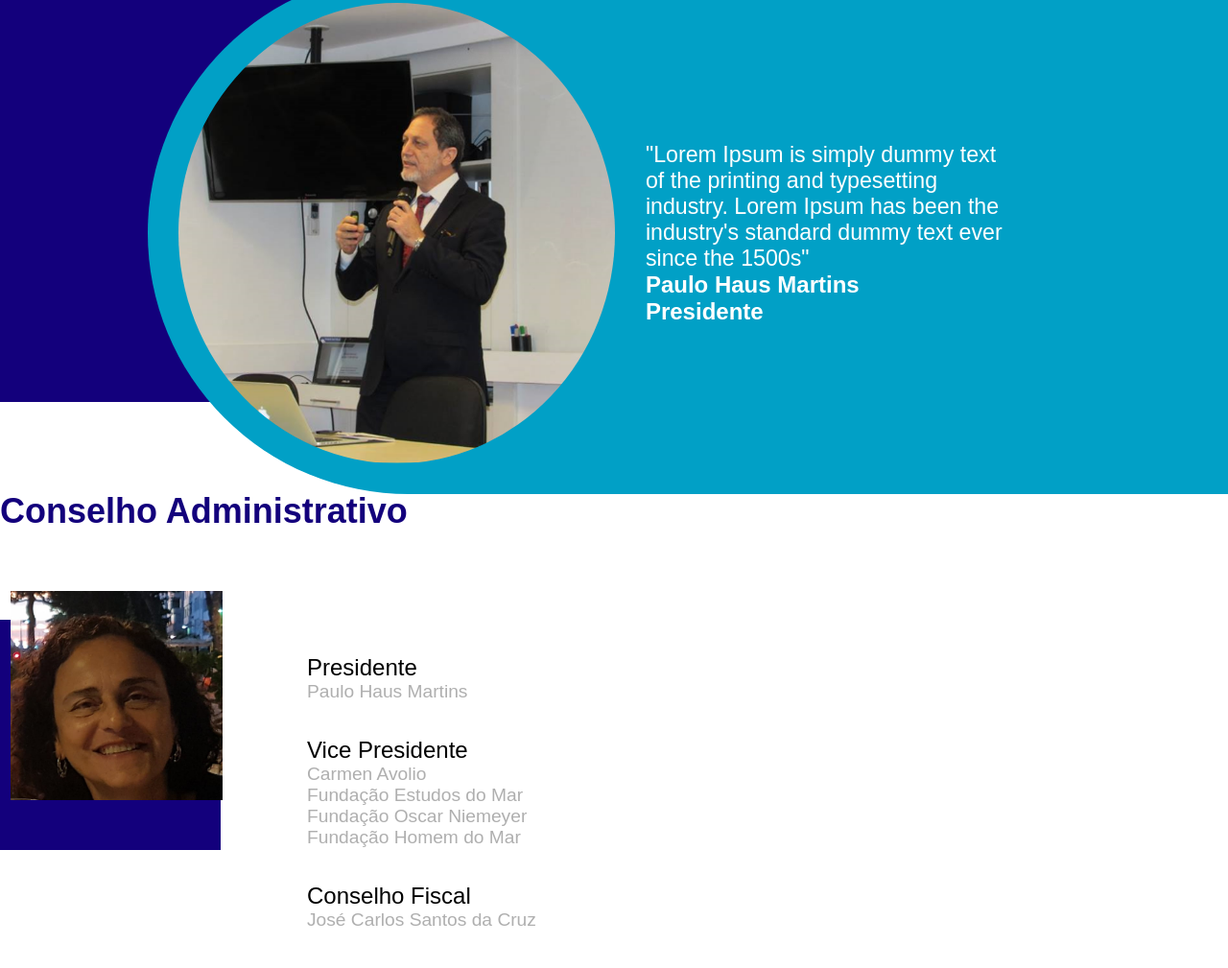
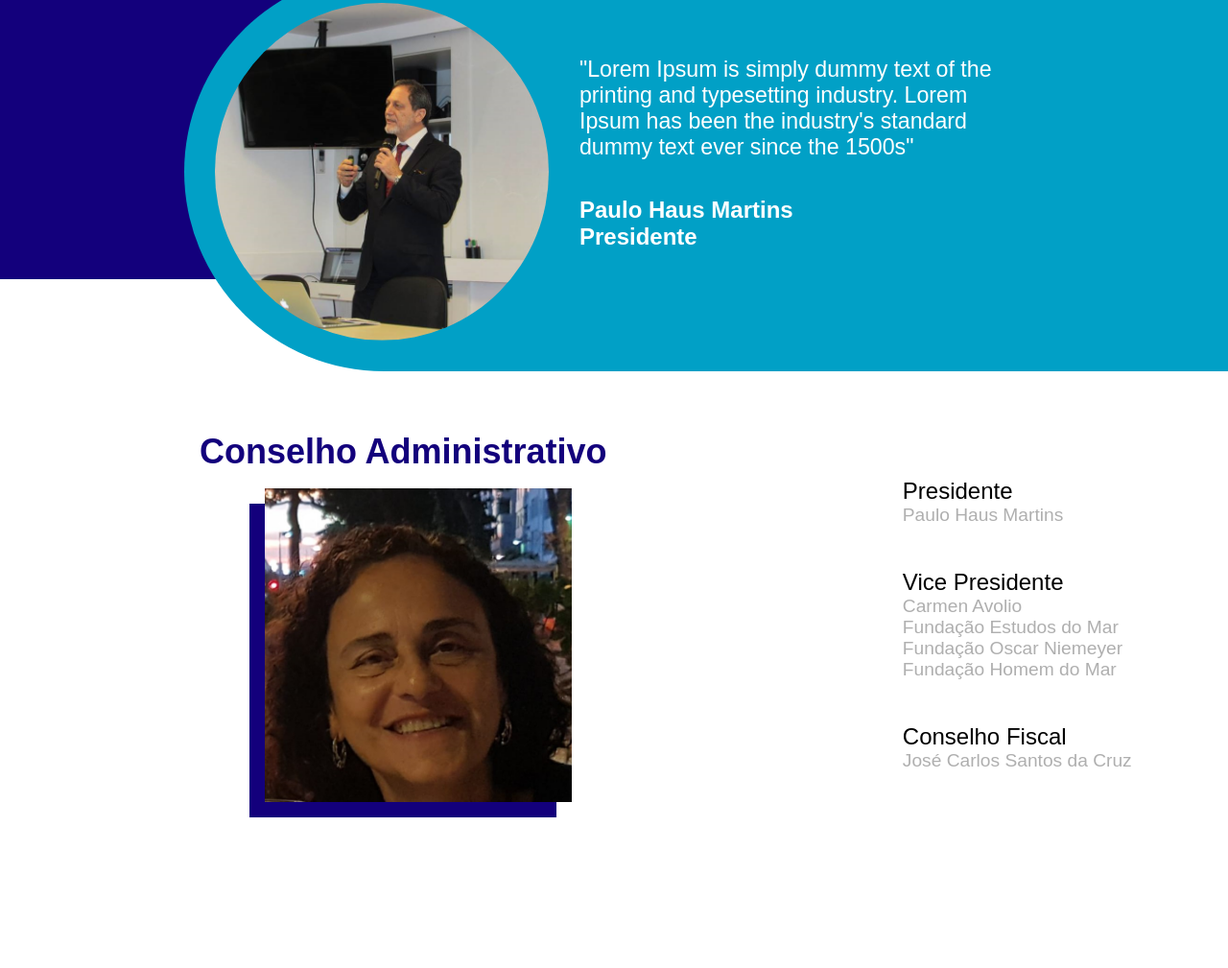
Before and after one commit to rcvares/Funperj, a plain HTML site: page index.html in a window 1280 px wide. Shown: the part 1805-2814 px from the top of the page at 96% size. Drawn offline with Linux system fonts and the light colour scheme; a web font is replaced by a local one.

Commit message:
sugestoes

```diff
--- a/index.html
+++ b/index.html
@@ -48,13 +48,13 @@
 			</div>
 		</section>
 		<section class="container-3">
-			<div class="content-3-div">
-				<h1 class="container-3-title">Conselho Administrativo</h1>
-			</div>
-			<div class="content-3-division">
-				<figure class="container-image-box">
-					<img src="./assets/Carmen-avolio.png" class="container-image" alt="Vice Carmen Avolio" >
-				</figure>
+			<!-- <div class="content-3-division"> -->
+				<div class="container-3-teste">
+					<h1 class="container-3-title">Conselho Administrativo</h1>
+					<figure class="container-image-box">
+						<img src="./assets/Carmen-avolio.png" class="container-image" alt="Vice Carmen Avolio" >
+					</figure>
+				</div>
 				<div class="division-box">
 					<div class="division-container">
 						<h2 class="div-title">Presidente</h2>
@@ -72,7 +72,7 @@
 						<p class="subdivision-box-text">José Carlos Santos da Cruz</p>
 					</div>
 				</div>
-			</div>
+			<!-- </div> -->
 		</section>
 		<section class="container-4">
 			<div class="container-4-division">
--- a/style.css
+++ b/style.css
@@ -7,8 +7,8 @@
 }
 
 .paulo-haus-image {
-    width: 30rem;
-    height: 30rem;
+    width: 35rem;
+    height: 22rem;
     border-radius: 100%;
     margin: 2rem;
     background-image: url(./assets/Paulo-Haus.png);
@@ -222,10 +222,10 @@
 }
 
 .content-2-division {
+  width: 85vw;
   background-color: #01A0C6;
   border-bottom-left-radius: 17rem;
   border-top-left-radius: 17rem;
-    width: 88vw;
   display: flex;
   align-items: center;
   justify-content: space-between;
@@ -245,8 +245,8 @@
 
 .subdivision-a {
 	color: #FFF;
-    /* height: 40vh; */
-    width: 50vw;
+  width: 100%;
+  height: 30vh;
 }
 @media(max-width: 768px){
     .subdivision-a {
@@ -261,7 +261,7 @@
 }
 
 .subdivision-a-wrapper {
-    width: 94%;
+    width: 65%;
     height: 100%;
     display: flex;
     flex-direction: column;
@@ -284,7 +284,6 @@
   font-size: 1.45rem;
   font-family: 'Muli', sans-serif;
   font-weight: 400;
-    width: 68%;
 }
 @media(max-width: 768px){
     .subdivision-text-a {
@@ -318,10 +317,11 @@
 }
 
 .container-3 {
+  height: 90vh;
 	display: flex;
   flex-flow: column wrap;
   justify-content: space-evenly;
-    height: 85vh;
+  align-items: center;
 }
 @media(max-width: 768px){
     .container-3 {
@@ -338,18 +338,27 @@
     }
 }*/
 
-.content-3-div {
+/* .content-3-div {
     width: 40vw;
     display: flex;
     align-items: center;
+} */
+.container-3-teste{
+  width: 50%;
+  height: 65%;
+  display: flex;
+  justify-content: space-evenly;
+  align-items: center;
+  flex-direction: column;
 }
 
 .container-3-title {
+  width: 100%;
+  text-align: center;
 	color: #13007C;
   font-size: 2.25rem;
   font-family: 'Muli', sans-serif;
   font-weight: 900;
-    width: 100%;
 }
 @media(max-width: 768px){
     .container-3-title {
@@ -381,10 +390,10 @@
 }*/
 
 .container-image-box{
+  width: 50%;
+  height: 70%;
+  position: relative;
 	background-color: #13007C;
-    width: 18vw;
-    height: 30vh;
-    position: absolute;
 }
 @media(max-width: 768px){
     .container-image-box {
@@ -400,10 +409,11 @@
 }*/
 
 .container-image {
-	width: 96%;
-    position: relative;
-   left: .7rem;
-   bottom: 1.9rem;
+  width: 100%;
+  height: 100%;
+  position: absolute;
+  bottom: 1rem;
+  left: 1rem;
 }
 /*@media(max-width: 768px){
     .container-image {
@@ -414,20 +424,21 @@
 }*/
 
 .division-box {
-    width: 100%;
+    /* width: 55%; */
+    height: 55%;
     display: flex;
+    justify-content: space-evenly;
+    align-items: flex-start;
     flex-direction: column;
-    justify-content: space-evenly;
-    height: 100%;
 }
 
 .division-container {
-    width: 18%;
-    margin-left: 20rem;
+    width: 100%;
+    /* margin-left: 20rem; */
 }
 @media(max-width: 768px){
     .division-container {
-        margin-left: 20rem;
+        /* margin-left: 20rem; */
         width: 20vw;
     }
 }
@@ -464,14 +475,14 @@
 }
 
 .subdivision {
-    width: 30%;
-    margin-left: 20rem;
+  width: 100%;
+  /* margin-left: 20rem; */
   display: flex;
   flex-direction: column;
 }
 @media(max-width: 768px){
     .subdivision {
-        margin-left: 20rem;
+        /* margin-left: 20rem; */
     }
 }
 /*@media(max-width: 640px){
@@ -505,12 +516,12 @@
 }
 
 .subdivision-box {
-    width: 30%;
-    margin-left: 20rem;
+    width: 100%;
+    /* margin-left: 20rem; */
 }
 @media(max-width: 768px){
     .subdivision-box {
-        margin-left: 20rem;
+        /* margin-left: 20rem; */
     }
 }
 /*@media(max-width: 640px){
@@ -609,7 +620,7 @@
     background-image: url(./assets/background.svg);
     background-repeat: no-repeat;
     background-position-y: bottom;
-    background-size: 65%;
+    background-size: 50%;
     background-position-x: -186px;
 }
 
@@ -633,7 +644,7 @@
 }
 
 .division-box-2 {
-    width: 88%;
+    width: 90%;
     height: 85%;
     display: flex;
     flex-direction: column;
@@ -654,6 +665,7 @@
     border-width: 0.4vw;
     padding-left: 2rem;
     height: 23%;
+    line-height: 2.5rem;
 }
 @media(max-width: 768px){
     .subdivision-5 {
@@ -950,7 +962,7 @@
 
 .wrapper-6 {
     height: 6vh;
-    width: 100vw;
+    width: 100%;
     display: flex;
     justify-content: center;
     align-items: center;
@@ -970,7 +982,7 @@
 }
 
 .wrapper-6-image {
-    height: 5vh;
+    height: 100%;
 }
 
 .footer-1-division {
```
Lines whose indentation alone changed are shown as unchanged.
